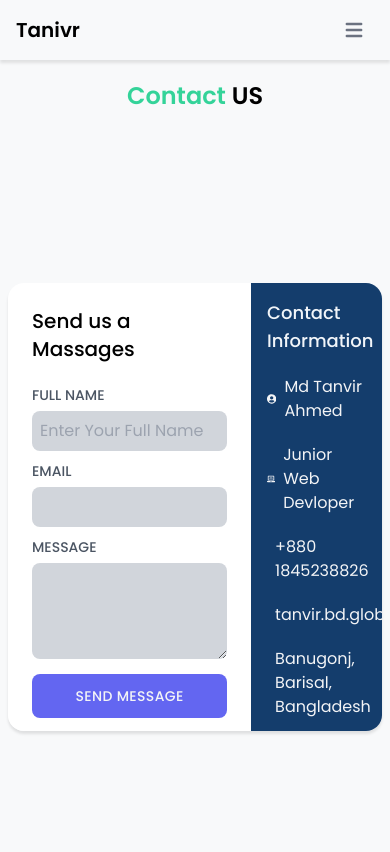
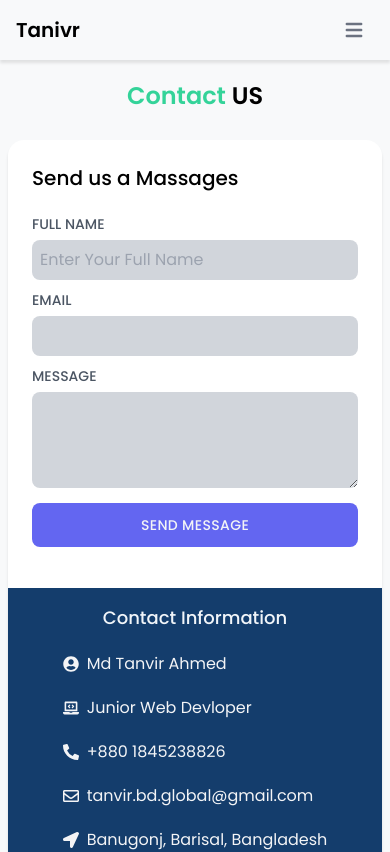
Before and after one commit to tanvirgithub21/Tanvir-Protfolio-V2.0, a React (Create React App) app: page /contact in a window 390 px wide. Shown: the top 852 px of the page. Built offline with nearby package versions, Linux system fonts and the light colour scheme.

Commit message:
added responsive contact us

```diff
--- a/src/Pages/Contact/Contact.jsx
+++ b/src/Pages/Contact/Contact.jsx
@@ -39,12 +39,12 @@ const Contact = () => {
   return (
     <div className="container">
       {/* section header about me  */}
-      <h2 className="text-2xl text-center font-semibold mt-5">
+      <h2 className="text-2xl text-center font-semibold mt-5  mb-7 md:mb-0">
         <span className="text-emerald-400">Contact</span> US
       </h2>
-      <div className="w-full h-[calc(100vh-55px)] flex justify-center items-center">
-        <div className="w-[60rem] h-[28rem] flex shadow-b rounded-2xl overflow-hidden">
-          <div className="w-[65%] contactUs  bg-[#FFFF] p-6">
+      <div className="w-full h-[calc(100vh-55px)] md:flex justify-center items-center">
+        <div className="w-full md:w-[60rem] md:flex shadow-b rounded-2xl overflow-hidden">
+          <div className="w-full md:w-[65%] h-[28rem] contactUs  bg-[#FFFF] p-6">
             <h2 className="text-xl font-[500] mb-5">Send us a Massages</h2>
 
             <form onSubmit={handleSubmit(onSubmit)} className="">
@@ -90,11 +90,13 @@ const Contact = () => {
               </div>
             </form>
           </div>
-          <div className="w-[35%] contactInfo bg-[#143d6c] p-4">
+          <div className="min-w-full md:w-[35%] md:min-w-[18rem] h-[28rem] contactInfo bg-[#143d6c] p-4 text-center md:text-left">
+            <div className="">
               <h4 className=" text-lg font-[500] text-slate-100 mb-5">
                 Contact Information
               </h4>
 
+              <div className="linkBox flex md:block justify-center items-center  ">
                 <ul className="text-gray-100">
                   <li className="mb-5 flex items-center">
                     <FaUserCircle className="mr-2" /> Md Tanvir Ahmed
@@ -116,8 +118,9 @@ const Contact = () => {
                     Banugonj, Barisal, Bangladesh
                   </li>
                 </ul>
+              </div>
 
-            <div className="socialIcon">
+              <div className="socialIcon flex justify-center items-center">
                 <ul className="flex justify-center sm:justify-start text-2xl text-gray-200">
                   <li className="mr-5 mt-8">
                     <Link to="#">
@@ -144,6 +147,7 @@ const Contact = () => {
           </div>
         </div>
       </div>
+    </div>
   );
 };
 
```
Lines whose indentation alone changed are shown as unchanged.
